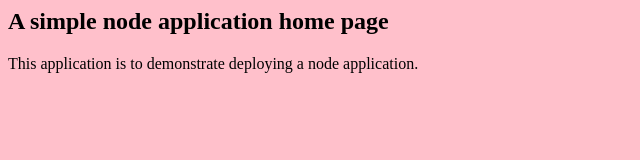
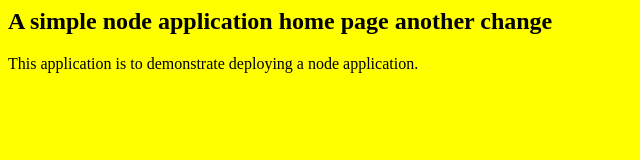
Before and after one commit to kimi940620/node_ckq, a website: page index.html in a window 1280 px wide. Shown: the whole page, without its empty margins (0-640 px from the left). Drawn offline with Linux system fonts and the light colour scheme.

Commit message:
Changed the colour to yellow

```diff
--- a/index.html
+++ b/index.html
@@ -1,8 +1,8 @@
 <!DOCTYPE>
 <html>
 <head><title>Basic Node App</title></head>
-<body style="background-color:pink">
- <h2>A simple node application home page</h2>
+<body style="background-color:yellow">
+ <h2>A simple node application home page another change</h2>
  <p>This application is to demonstrate deploying a node application.</p>
 </body>
 </html>
```
